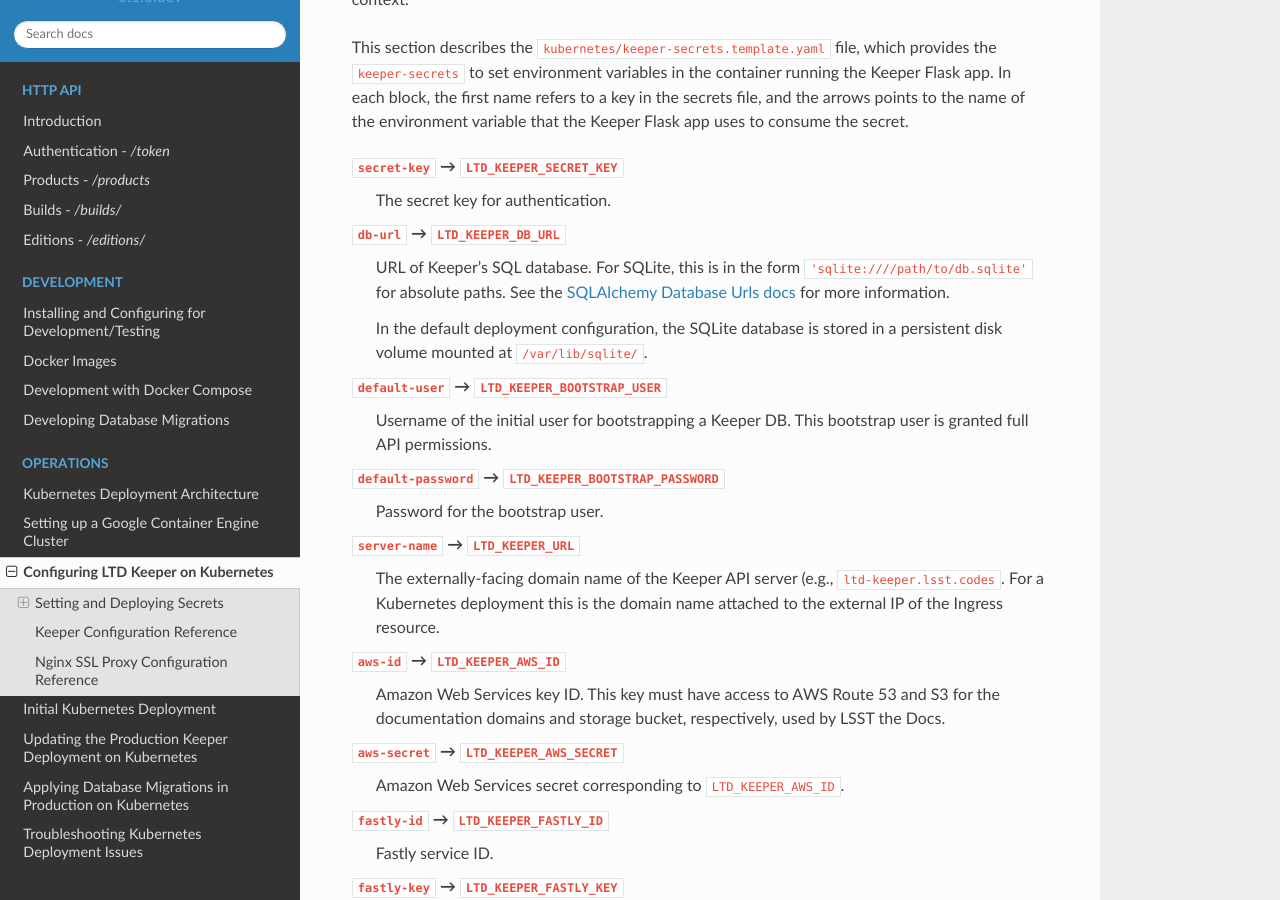
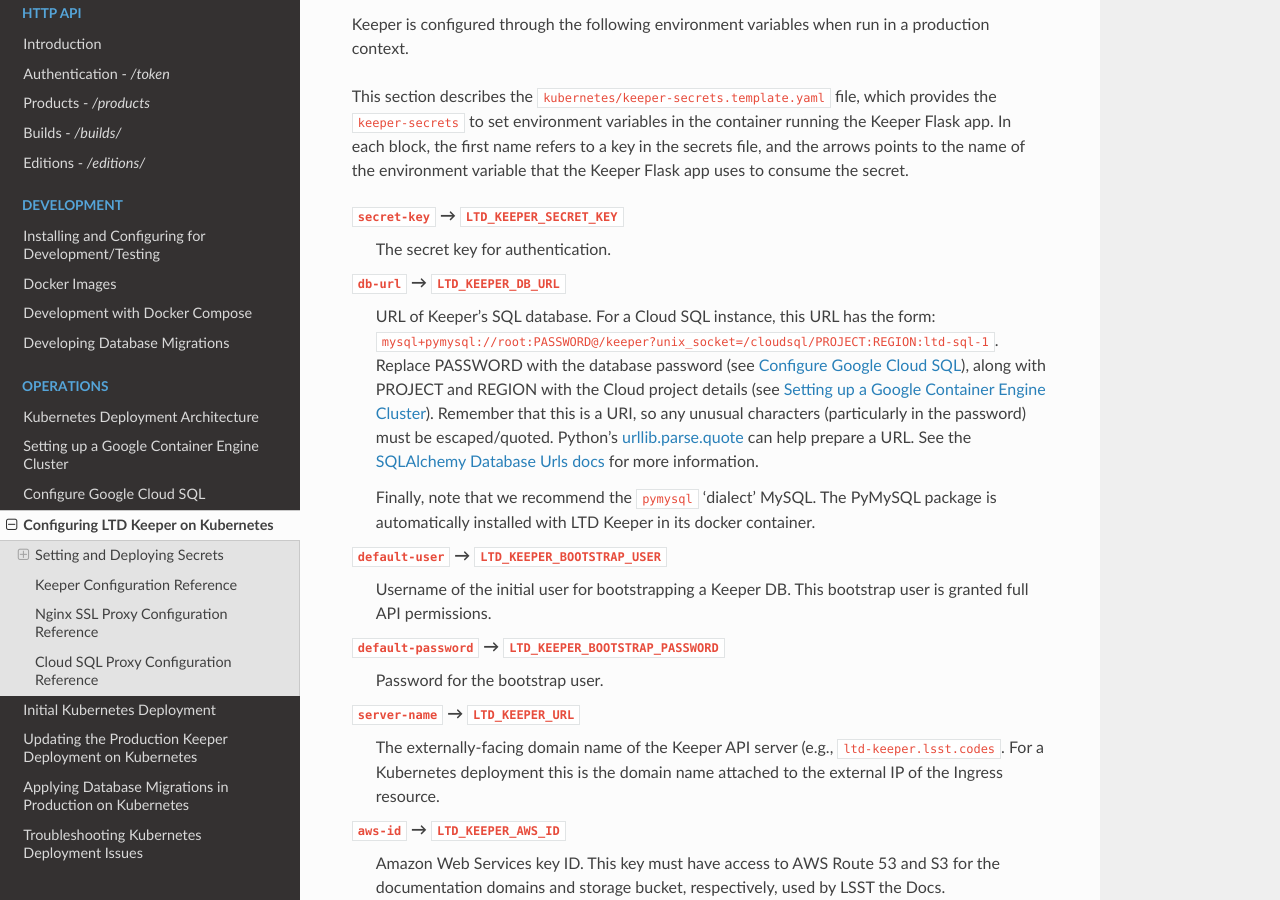
Before and after one commit to lsst-sqre/ltd-keeper, a Sphinx documentation site: the page built from docs/gke-config.rst, in a window 1280 px wide and 900 px high, scrolled down 2158 px. Built offline with Sphinx 7.4.7 and the Read the Docs theme 2.0.0, drawn with Linux system fonts in a browser that asks for light colours; some of the changed text lies outside the part shown.

Commit message:
Add docs on creating Google Cloud SQL
- docs for configuring cloud sql instance
- docs for configuring secrets for cloud sql proxy
- remove docs on running with sqlite db on a persistent disk.

```diff
--- a/docs/gke-config.rst
+++ b/docs/gke-config.rst
@@ -6,10 +6,11 @@
 The pod template files set these environment variables through `Kubernetes Secrets <http://kubernetes.io/docs/user-guide/secrets/>`_.
 See the ``env`` section in :file:`kubernetes/keeper-pod.yaml`, for example.
 
-The Keeper Git repository includes two secrets templates:
+The Keeper Git repository includes three secrets templates:
 
 1. :file:`kubernetes/keeper-secrets.template.yaml` creates a secrets resource named ``keeper-secrets`` and is used to configure the Keeper Flask web app.
 2. :file:`kubernetes/ssl-proxy-secrets.template.yaml` creates a secrets resource named ``ssl-proxy-secret`` and is used to supply TLS certs to the Nginx proxy service.
+3. :file:`kubernetes/cloudsql-secrets` creates a secrets resource named ``sql-creds`` containing credentials for the Google Cloud SQL instance.
 
 Setting and Deploying Secrets
 =============================
@@ -112,10 +113,14 @@
 
 ``db-url`` → ``LTD_KEEPER_DB_URL``
    URL of Keeper's SQL database.
-   For SQLite, this is in the form ``'sqlite:////path/to/db.sqlite'`` for absolute paths.
+   For a Cloud SQL instance, this URL has the form: ``mysql+pymysql://root:PASSWORD@/keeper?unix_socket=/cloudsql/PROJECT:REGION:ltd-sql-1``.
+   Replace PASSWORD with the database password (see :doc:`gke-cloudsql`), along with PROJECT and REGION with the Cloud project details (see :doc:`gke-setup`).
+   Remember that this is a URI, so any unusual characters (particularly in the password) must be escaped/quoted.
+   Python's `urllib.parse.quote <https://docs.python.org/3/library/urllib.parse.html#urllib.parse.quote>`__ can help prepare a URL.
    See the `SQLAlchemy Database Urls docs <http://docs.sqlalchemy.org/en/latest/core/engines.html#database-urls>`_ for more information.
 
-   In the default deployment configuration, the SQLite database is stored in a persistent disk volume mounted at ``/var/lib/sqlite/``.
+   Finally, note that we recommend the ``pymysql`` 'dialect' MySQL.
+   The PyMySQL package is automatically installed with LTD Keeper in its docker container.
 
 ``default-user`` → ``LTD_KEEPER_BOOTSTRAP_USER``
    Username of the initial user for bootstrapping a Keeper DB.
@@ -169,3 +174,17 @@
 
       openssl dhparam -out dhparam.pem 2048
       base64 -i dhparam.pem
+
+Cloud SQL Proxy Configuration Reference
+=======================================
+
+This section describes :file:`kubernetes/cloudsql-secrets.yaml`, which provides the ``cloudsql-creds`` to ``cloudsql-proxy`` containers.
+
+``file.json``
+   This is a base64-encoded JSON service account credential file. A Google Cloud Platform Service Account was created earlier in :doc:`gke-cloudsql`.
+
+   .. code-block:: bash
+
+      base64 -i credentials.json | pbcopy
+
+Further documentation for the Cloud SQL Proxy can be found in the `github.com/GoogleCloudPlatform/cloudsql-proxy <https://github.com/GoogleCloudPlatform/cloudsql-proxy>`__ repository's README.
--- a/docs/index.rst
+++ b/docs/index.rst
@@ -35,6 +35,7 @@
 
    gke-arch
    gke-setup
+   gke-cloudsql
    gke-config
    gke-deploy
    gke-update
```
Also changed, not shown: docs/gke-cloudsql.rst (added, +110 -0 lines), docs/gke-deploy.rst (+3 -4 lines), docs/gke-setup.rst (+2 -23 lines).
